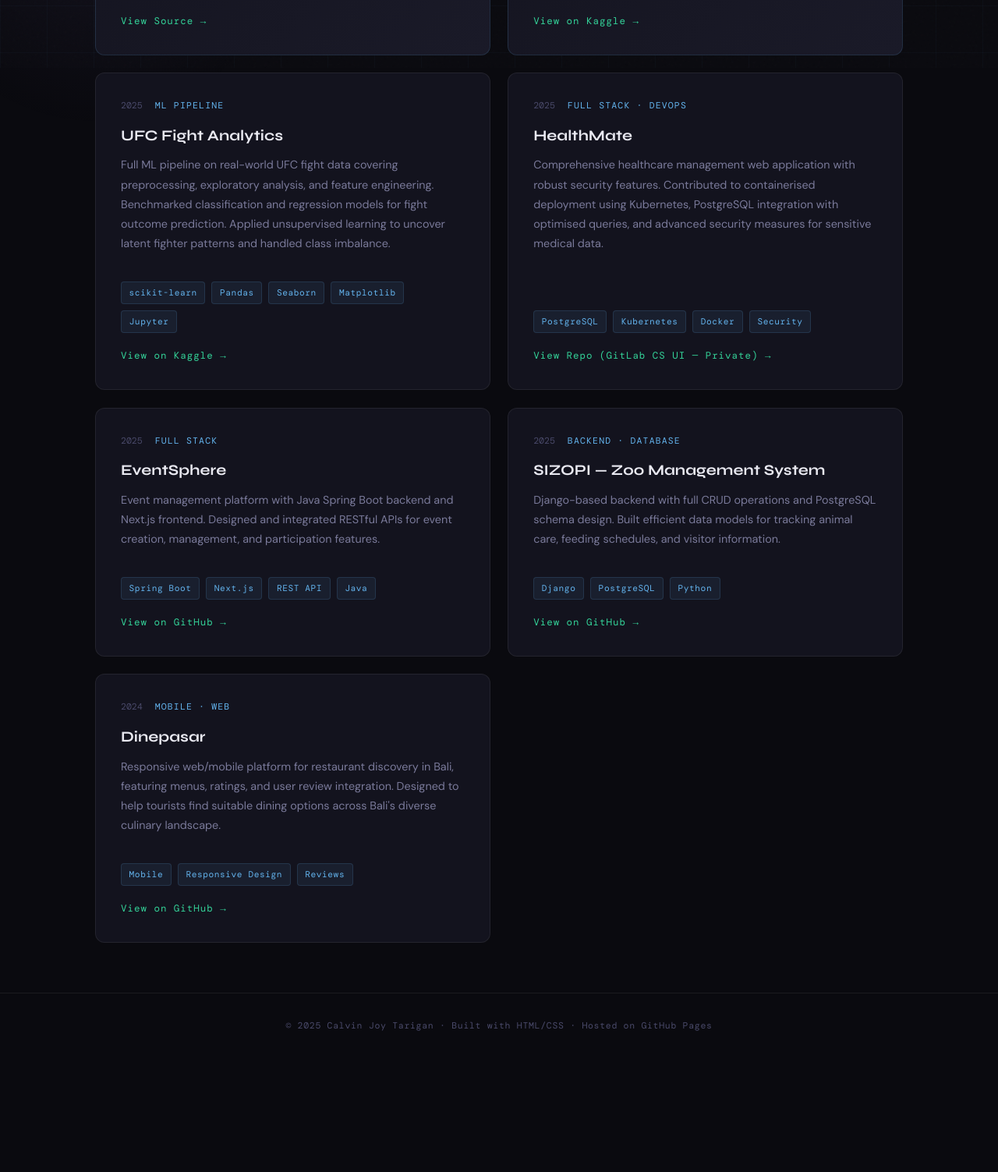
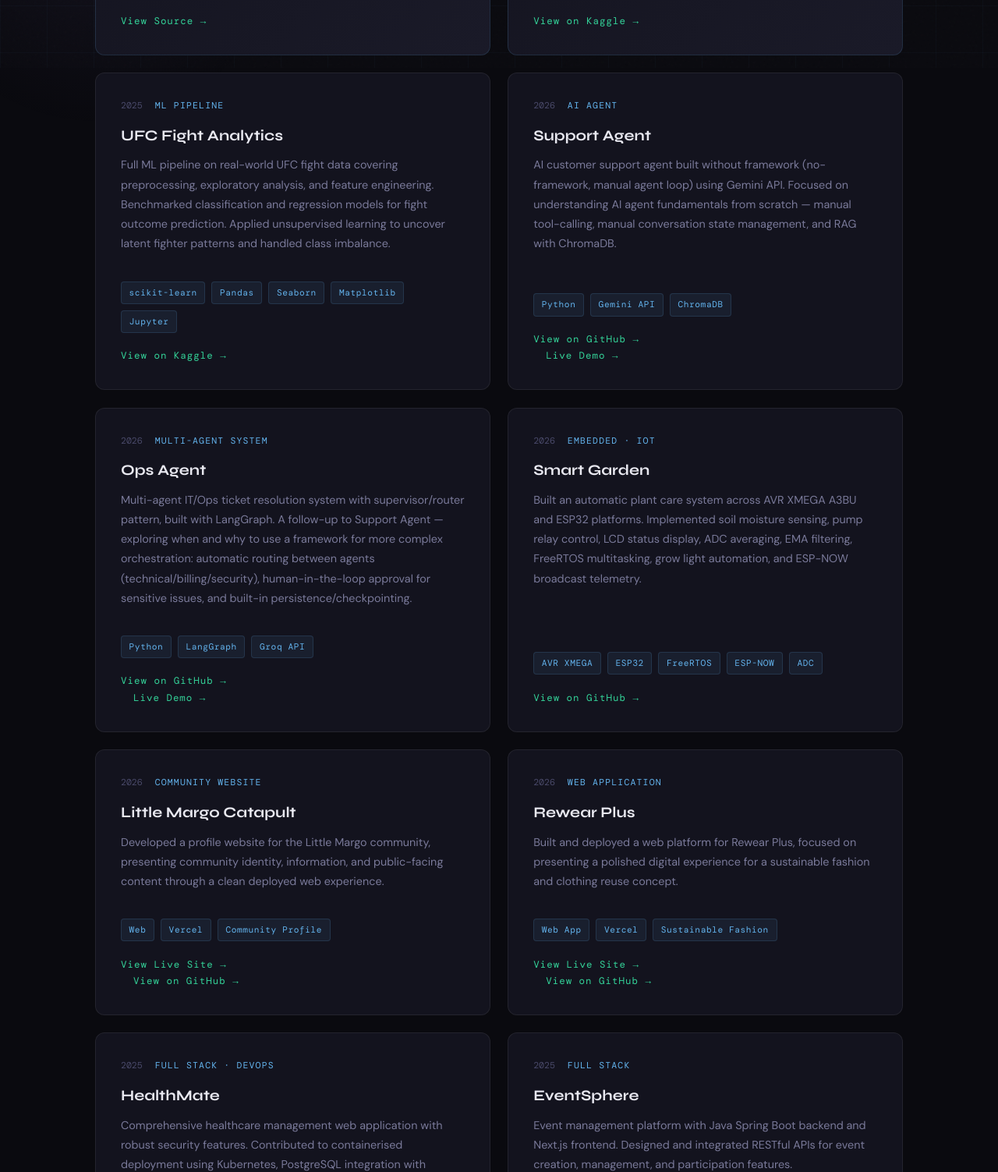
Before and after one commit to cjoyy/cjoyy.github.io, a plain HTML site: page projects.html in a window 1280 px wide. Shown: the part 713-2216 px from the top of the page at 78% size. Before the commit the page ends 2071 px from the top, so only its background shows below. Drawn offline with nearby package versions, Linux system fonts and the light colour scheme; a web font is replaced by a local one.

Commit message:
update project

```diff
--- a/assets/style.css
+++ b/assets/style.css
@@ -403,6 +403,7 @@ main {
 /* ---- Filter tabs ---- */
 .filter-tabs {
   display: flex;
+  flex-wrap: wrap;
   gap: 0.5rem;
   margin-bottom: 2rem;
 }
@@ -645,6 +646,7 @@ main {
   letter-spacing: 0.08em;
   transition: opacity 0.2s;
 }
+.project-link + .project-link { margin-left: 1rem; }
 .project-link:hover { opacity: 0.7; }
 
 /* ---- EXPERIENCE PAGE ---- */
--- a/projects.html
+++ b/projects.html
@@ -38,6 +38,7 @@
       <button class="filter-btn active" data-filter="all">All</button>
       <button class="filter-btn" data-filter="ml">ML / AI</button>
       <button class="filter-btn" data-filter="softeng">Software Eng</button>
+      <button class="filter-btn" data-filter="embedded">Embedded / IoT</button>
     </div>
 
     <div class="projects-grid">
@@ -93,6 +94,94 @@
           <span>scikit-learn</span><span>Pandas</span><span>Seaborn</span><span>Matplotlib</span><span>Jupyter</span>
         </div>
         <a href="https://www.kaggle.com/chevin77" target="_blank" class="project-link">View on Kaggle →</a>
+      </div>
+
+      <div class="project-card" data-category="ml">
+        <div class="project-meta">
+          <span class="project-year">2026</span>
+          <span class="project-type">AI Agent</span>
+        </div>
+        <h2>Support Agent</h2>
+        <p>
+          AI customer support agent built without framework (no-framework, manual agent loop) using Gemini API.
+          Focused on understanding AI agent fundamentals from scratch — manual tool-calling, manual conversation
+          state management, and RAG with ChromaDB.
+        </p>
+        <div class="project-tags">
+          <span>Python</span><span>Gemini API</span><span>ChromaDB</span>
+        </div>
+        <a href="https://github.com/cjoyy/support-agent" target="_blank" class="project-link">View on GitHub →</a>
+        <a href="https://cjoyy-support-agent.hf.space" target="_blank" class="project-link">Live Demo →</a>
+      </div>
+
+      <div class="project-card" data-category="ml">
+        <div class="project-meta">
+          <span class="project-year">2026</span>
+          <span class="project-type">Multi-Agent System</span>
+        </div>
+        <h2>Ops Agent</h2>
+        <p>
+          Multi-agent IT/Ops ticket resolution system with supervisor/router pattern, built with LangGraph.
+          A follow-up to Support Agent — exploring when and why to use a framework for more complex orchestration:
+          automatic routing between agents (technical/billing/security), human-in-the-loop approval for sensitive
+          issues, and built-in persistence/checkpointing.
+        </p>
+        <div class="project-tags">
+          <span>Python</span><span>LangGraph</span><span>Groq API</span>
+        </div>
+        <a href="https://github.com/cjoyy/ops-agent" target="_blank" class="project-link">View on GitHub →</a>
+        <a href="https://cjoyy-ops-agent.hf.space" target="_blank" class="project-link">Live Demo →</a>
+      </div>
+
+      <div class="project-card" data-category="embedded">
+        <div class="project-meta">
+          <span class="project-year">2026</span>
+          <span class="project-type">Embedded &middot; IoT</span>
+        </div>
+        <h2>Smart Garden</h2>
+        <p>
+          Built an automatic plant care system across AVR XMEGA A3BU and ESP32 platforms.
+          Implemented soil moisture sensing, pump relay control, LCD status display, ADC averaging,
+          EMA filtering, FreeRTOS multitasking, grow light automation, and ESP-NOW broadcast telemetry.
+        </p>
+        <div class="project-tags">
+          <span>AVR XMEGA</span><span>ESP32</span><span>FreeRTOS</span><span>ESP-NOW</span><span>ADC</span>
+        </div>
+        <a href="https://github.com/gilbertkristiaan/smart-garden" target="_blank" class="project-link">View on GitHub &rarr;</a>
+      </div>
+
+      <div class="project-card" data-category="softeng">
+        <div class="project-meta">
+          <span class="project-year">2026</span>
+          <span class="project-type">Community Website</span>
+        </div>
+        <h2>Little Margo Catapult</h2>
+        <p>
+          Developed a profile website for the Little Margo community, presenting community identity,
+          information, and public-facing content through a clean deployed web experience.
+        </p>
+        <div class="project-tags">
+          <span>Web</span><span>Vercel</span><span>Community Profile</span>
+        </div>
+        <a href="https://little-margo-catapult.vercel.app/" target="_blank" class="project-link">View Live Site &rarr;</a>
+        <a href="https://github.com/MichelineWL/LittleMargoCatapult" target="_blank" class="project-link">View on GitHub &rarr;</a>
+      </div>
+
+      <div class="project-card" data-category="softeng">
+        <div class="project-meta">
+          <span class="project-year">2026</span>
+          <span class="project-type">Web Application</span>
+        </div>
+        <h2>Rewear Plus</h2>
+        <p>
+          Built and deployed a web platform for Rewear Plus, focused on presenting a polished digital
+          experience for a sustainable fashion and clothing reuse concept.
+        </p>
+        <div class="project-tags">
+          <span>Web App</span><span>Vercel</span><span>Sustainable Fashion</span>
+        </div>
+        <a href="https://rewearplus.vercel.app/" target="_blank" class="project-link">View Live Site &rarr;</a>
+        <a href="https://github.com/SimforianusJonathan/rewear_plus" target="_blank" class="project-link">View on GitHub &rarr;</a>
       </div>
 
       <div class="project-card" data-category="softeng">
```
